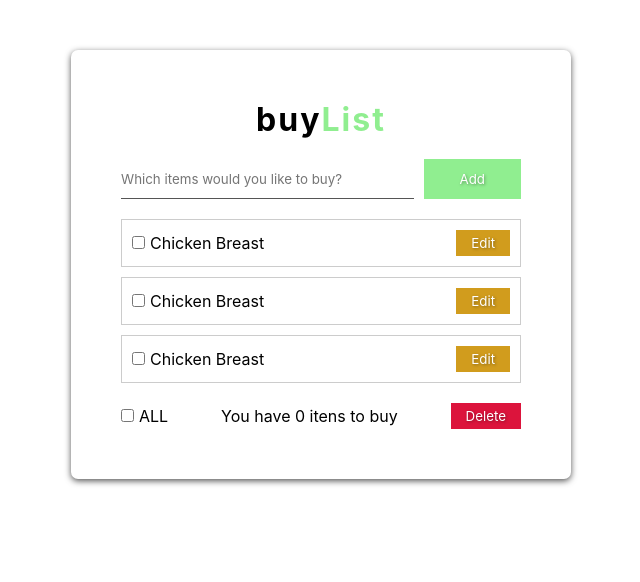
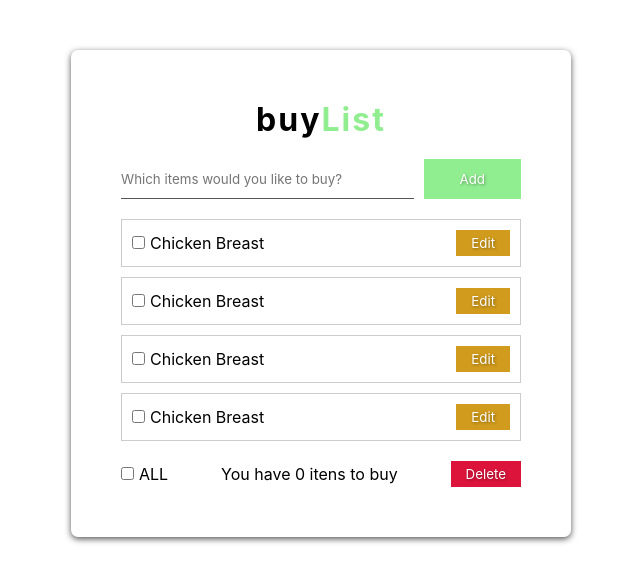
Before and after one commit to alvaro-j/buylist-2.0, a React (Create React App) app: page / in a window 1280 px wide. Shown: the top 582 px of the page, without its empty margins (319-959 px from the left). Built offline with nearby package versions, Linux system fonts and the light colour scheme.

Commit message:
add map method

```diff
--- a/src/components/List.jsx
+++ b/src/components/List.jsx
@@ -4,13 +4,13 @@ import ListItem from "./ListItem";
 import { DataContext } from "./DataProvider";
 
 const List = () => {
-	const [todos, setTodos] = React.useContext(DataContext);
-	console.log(todos);
+	const [itens, setItens] = React.useContext(DataContext);
+	console.log(itens);
 	return (
 		<ul>
-			<ListItem />
-			<ListItem />
-			<ListItem />
+			{itens.map((item, index) => (
+				<ListItem key={index} item={item} id={index} />
+			))}
 		</ul>
 	);
 };
```
